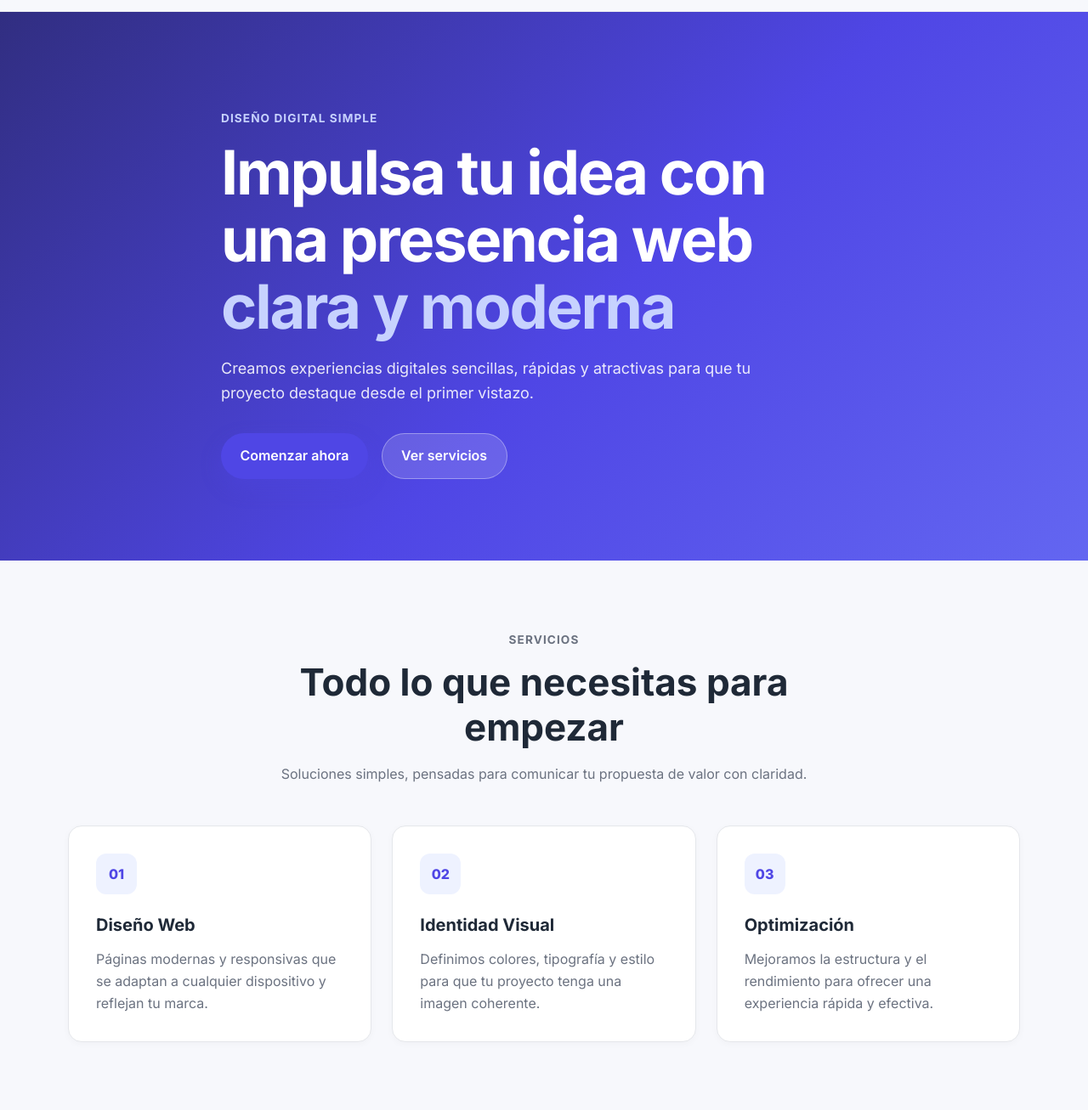
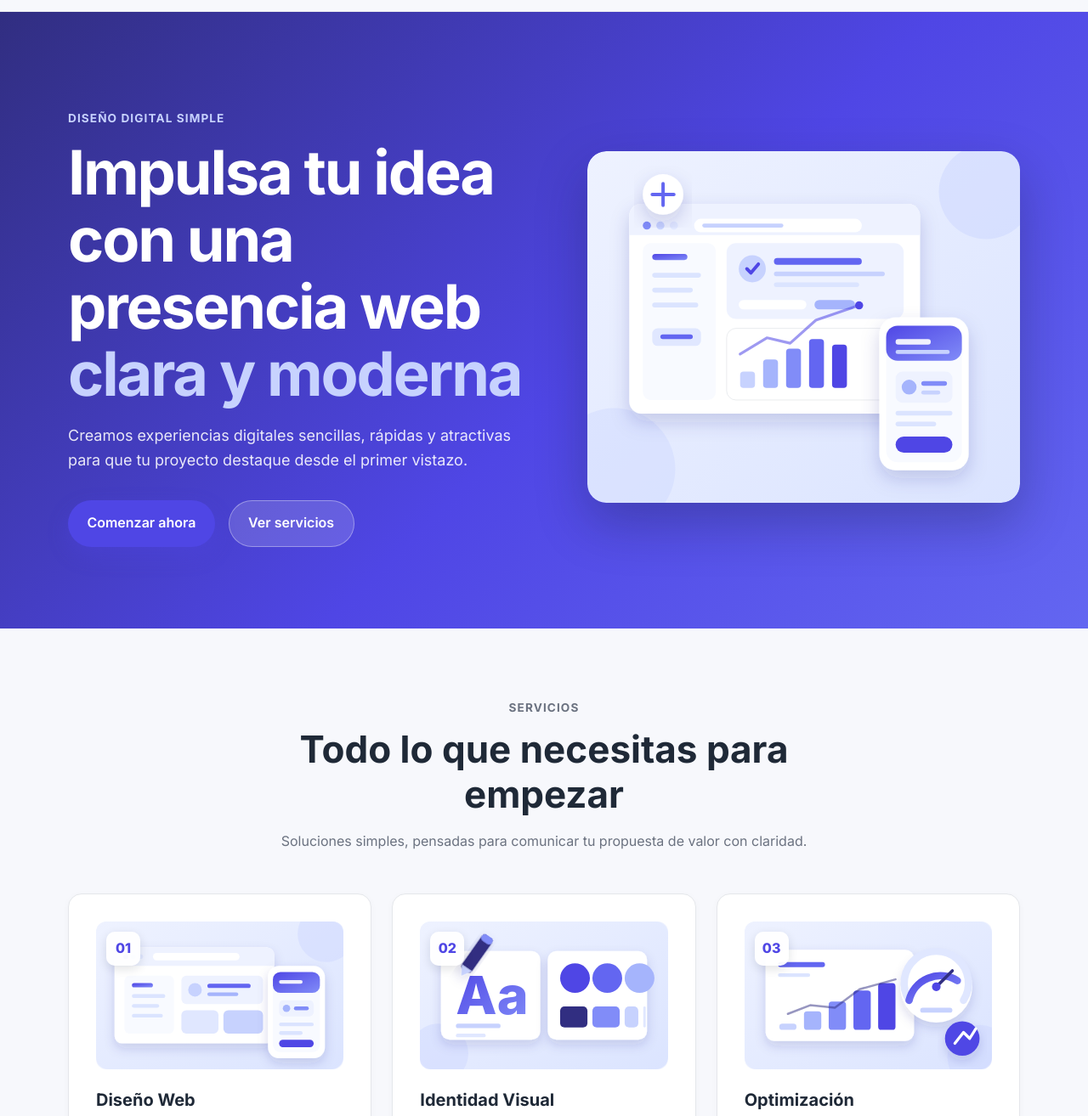
Before and after one commit to laurygomez20/landing-page, a plain HTML site: page index.html in a window 1280 px wide. Shown: the part 64-1378 px from the top of the page at 85% size. Drawn offline with Linux system fonts and the light colour scheme.

Commit message:
Añadir ilustraciones SVG a la landing page

```diff
--- a/css/style.css
+++ b/css/style.css
@@ -183,7 +183,21 @@ ul {
 }
 
 .hero-content {
-  max-width: 760px;
+  display: grid;
+  grid-template-columns: 1.05fr 0.95fr;
+  gap: 3rem;
+  align-items: center;
+}
+
+.hero-copy {
+  max-width: 640px;
+}
+
+.hero-image {
+  width: 100%;
+  height: auto;
+  border-radius: 22px;
+  box-shadow: 0 24px 60px rgba(17, 24, 39, 0.28);
 }
 
 .hero .eyebrow {
@@ -237,16 +251,32 @@ ul {
   box-shadow: var(--shadow);
 }
 
+.card-media {
+  position: relative;
+  margin-bottom: 1.25rem;
+  border-radius: 12px;
+  overflow: hidden;
+  background: var(--surface-alt);
+}
+
+.card-media img {
+  width: 100%;
+  height: auto;
+}
+
 .card-icon {
-  width: 3rem;
-  height: 3rem;
+  position: absolute;
+  top: 0.75rem;
+  left: 0.75rem;
+  width: 2.5rem;
+  height: 2.5rem;
   display: grid;
   place-items: center;
-  border-radius: 12px;
-  background: var(--surface-alt);
+  border-radius: 10px;
+  background: rgba(255, 255, 255, 0.95);
   color: var(--primary);
   font-weight: 800;
-  margin-bottom: 1.25rem;
+  box-shadow: 0 4px 12px rgba(15, 23, 42, 0.12);
 }
 
 .card h3 {
@@ -291,6 +321,13 @@ ul {
 .about-panel {
   display: grid;
   gap: 1rem;
+}
+
+.about-image {
+  width: 100%;
+  height: auto;
+  border-radius: var(--radius);
+  box-shadow: var(--shadow);
 }
 
 .stat {
@@ -422,6 +459,16 @@ ul {
    Responsive
 ========================= */
 @media (max-width: 900px) {
+  .hero-content {
+    grid-template-columns: 1fr;
+    gap: 2.5rem;
+  }
+
+  .hero-image {
+    max-width: 560px;
+    margin-inline: auto;
+  }
+
   .cards {
     grid-template-columns: 1fr;
   }
--- a/index.html
+++ b/index.html
@@ -25,6 +25,7 @@
   <main>
     <section class="hero">
       <div class="container hero-content">
+        <div class="hero-copy">
           <p class="eyebrow">Diseño digital simple</p>
           <h1>Impulsa tu idea con una presencia web <span>clara y moderna</span></h1>
           <p class="hero-text">
@@ -34,6 +35,8 @@
             <a href="#contacto" class="btn btn-primary">Comenzar ahora</a>
             <a href="#servicios" class="btn btn-secondary">Ver servicios</a>
           </div>
+        </div>
+        <img class="hero-image" src="assets/img/hero-digital.svg" alt="Vista previa de una página web en escritorio y móvil" width="640" height="520">
       </div>
     </section>
 
@@ -46,17 +49,26 @@
         </div>
         <div class="cards">
           <article class="card">
-            <div class="card-icon">01</div>
+            <div class="card-media">
+              <img src="assets/img/servicio-diseno-web.svg" alt="Diseño web adaptable a escritorio y móvil" width="400" height="240" loading="lazy">
+              <span class="card-icon">01</span>
+            </div>
             <h3>Diseño Web</h3>
             <p>Páginas modernas y responsivas que se adaptan a cualquier dispositivo y reflejan tu marca.</p>
           </article>
           <article class="card">
-            <div class="card-icon">02</div>
+            <div class="card-media">
+              <img src="assets/img/servicio-identidad-visual.svg" alt="Paleta de colores y tipografía de una identidad visual" width="400" height="240" loading="lazy">
+              <span class="card-icon">02</span>
+            </div>
             <h3>Identidad Visual</h3>
             <p>Definimos colores, tipografía y estilo para que tu proyecto tenga una imagen coherente.</p>
           </article>
           <article class="card">
-            <div class="card-icon">03</div>
+            <div class="card-media">
+              <img src="assets/img/servicio-optimizacion.svg" alt="Gráfico de rendimiento y velocidad optimizada" width="400" height="240" loading="lazy">
+              <span class="card-icon">03</span>
+            </div>
             <h3>Optimización</h3>
             <p>Mejoramos la estructura y el rendimiento para ofrecer una experiencia rápida y efectiva.</p>
           </article>
@@ -80,6 +92,7 @@
           </ul>
         </div>
         <div class="about-panel">
+          <img class="about-image" src="assets/img/nosotros-estudio.svg" alt="Espacio de trabajo de un estudio creativo" width="640" height="480" loading="lazy">
           <div class="stat">
             <span class="stat-number">100%</span>
             <span class="stat-label">Enfoque en simplicidad</span>
```
Also changed, not shown: assets/img/hero-digital.svg (added), assets/img/nosotros-estudio.svg (added), assets/img/servicio-diseno-web.svg (added), assets/img/servicio-identidad-visual.svg (added), assets/img/servicio-optimizacion.svg (added). Lines whose indentation alone changed are shown as unchanged.
